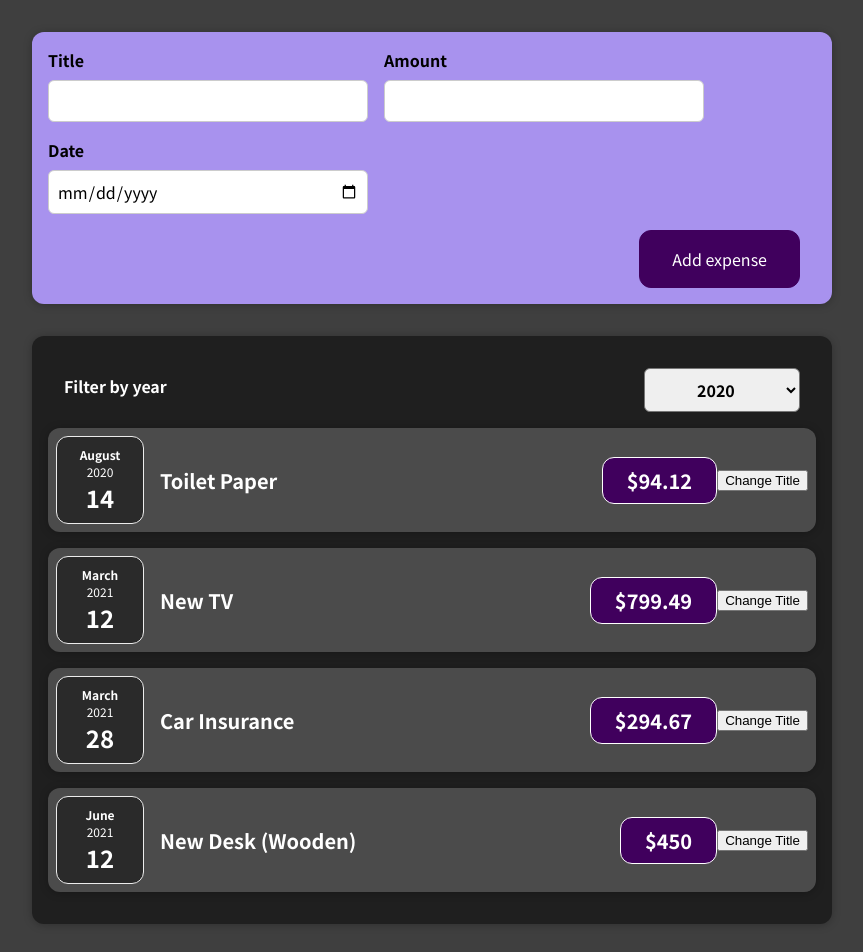
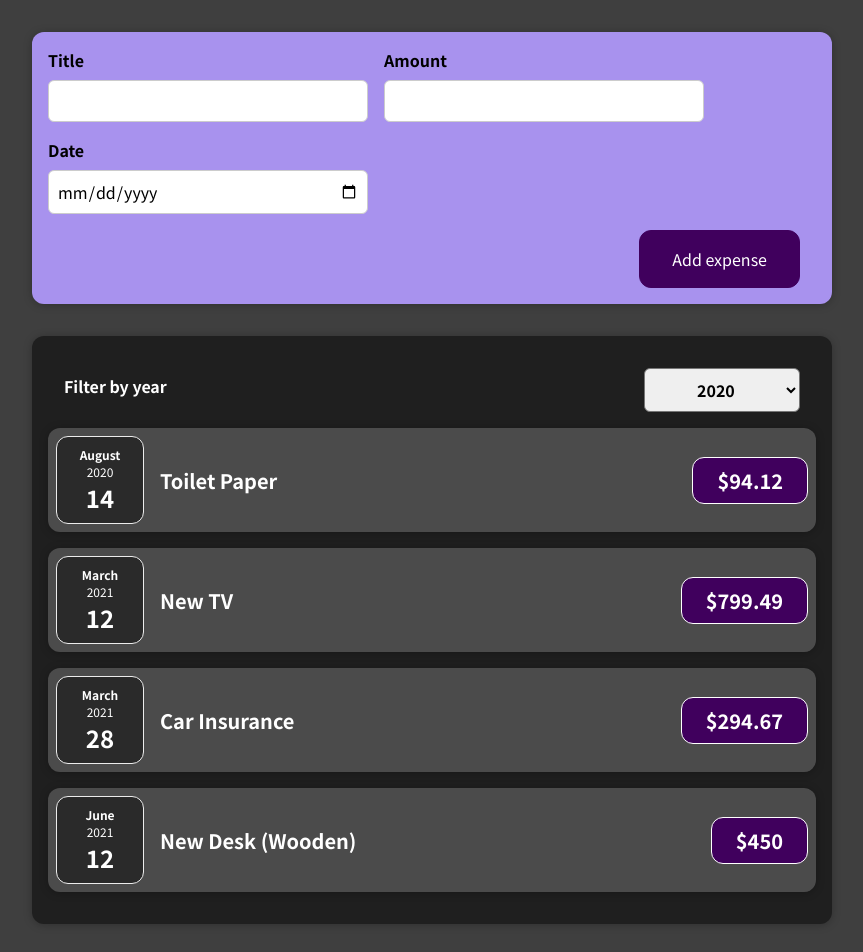
Before and after one commit to Axcelaw/react-complete-guide, a React (Create React App) app: page / in a window 1280 px wide. Shown: the top 952 px of the page, without its empty margins (208-1071 px from the left). Built offline with nearby package versions, Linux system fonts and the light colour scheme.

Commit message:
Changed the expenses form to add new expenses items to the array.

```diff
--- a/src/App.js
+++ b/src/App.js
@@ -1,8 +1,9 @@
+import { useState } from 'react';
+
 import Expenses from './components/Expenses/Expenses';
 import NewExpense from './components/NewExpense/NewExpense';
 
-const App = () => {
-  const expenses = [
+const DUMMY_EXPENSES = [
   {
     id: 'e1',
     title: 'Toilet Paper',
@@ -24,9 +25,13 @@
   },
 ];
 
+const App = () => {
+  const [expenses, setExpenses] = useState(DUMMY_EXPENSES);
+
   const addExpenseHandler = (expense) => {
-    console.log('In App.js');
-    console.log(expense);
+    setExpenses((prevExpenses) => {
+      return [expense, ...prevExpenses];
+    });
   };
 
   return (
--- a/src/components/Expenses/ExpenseItem.js
+++ b/src/components/Expenses/ExpenseItem.js
@@ -1,24 +1,15 @@
-import { useState } from 'react';
-
 import Card from '../UI/Card';
 import ExpenseDate from './ExpenseDate';
 import './ExpenseItem.css';
 
 const ExpenseItem = (props) => {
-  const [title, setTitle] = useState(props.title);
-
-  const clickHandler = () => {
-    setTitle('Updated!');
-  };
-
   return (
     <Card className="expense-item">
       <ExpenseDate date={props.date} />
       <div className="expense-item__description">
-        <h2>{title}</h2>
+        <h2>{props.title}</h2>
         <div className="expense-item__price">${props.amount}</div>
       </div>
-      <button onClick={clickHandler}>Change Title</button>
     </Card>
   );
 };
--- a/src/components/Expenses/Expenses.js
+++ b/src/components/Expenses/Expenses.js
@@ -18,26 +18,13 @@
         selected={filteredYear}
         onChangeFilter={filterChangeHandler}
       />
-      <ExpenseItem
-        title={props.items[0].title}
-        amount={props.items[0].amount}
-        date={props.items[0].date}
-      />
-      <ExpenseItem
-        title={props.items[1].title}
-        amount={props.items[1].amount}
-        date={props.items[1].date}
-      />
-      <ExpenseItem
-        title={props.items[2].title}
-        amount={props.items[2].amount}
-        date={props.items[2].date}
-      />
-      <ExpenseItem
-        title={props.items[3].title}
-        amount={props.items[3].amount}
-        date={props.items[3].date}
-      />
+      {props.items.map((expense) => (
+        <ExpenseItem
+          title={expense.title}
+          amount={expense.amount}
+          date={expense.date}
+        />
+      ))}
     </Card>
   );
 };
```
Lines whose indentation alone changed are shown as unchanged.
